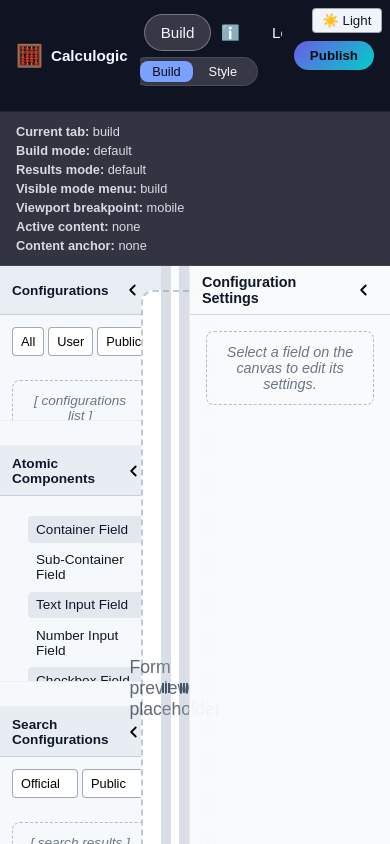
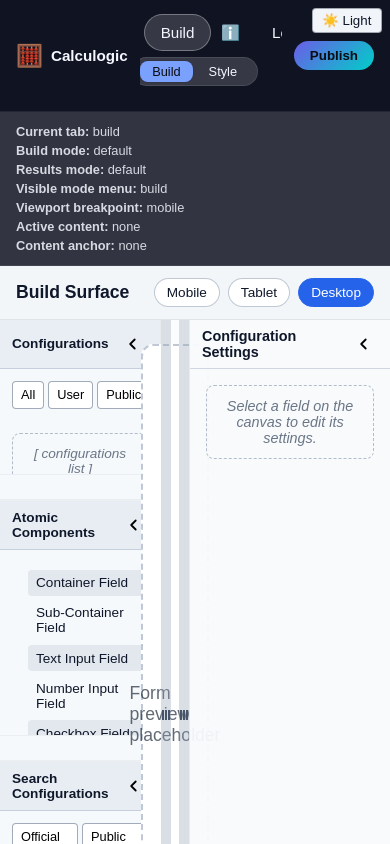
Before and after one commit to HCAToolkit/Calculogic_React_App, a React (Vite) app: page / in a window 390 px wide. Shown: the top 844 px of the page. Built offline with nearby package versions, Linux system fonts and the light colour scheme.

Commit message:
fix(build-surface): stabilize preview breakpoints and dark theme parity

```diff
--- a/src/tabs/build/BuildSurface.build.tsx
+++ b/src/tabs/build/BuildSurface.build.tsx
@@ -171,6 +171,7 @@
   sections,
   leftPanel,
   rightPanel,
+  previewBreakpoint,
 }: BuildSurfaceBindings) {
   // [3.2.3] cfg-buildSurface · Subcontainer · "Catalog Column"
   // Concern: Build · Parent: "Build Surface Layout" · Catalog: layout.column
@@ -205,7 +206,11 @@
   // Notes: Placeholder canvas for future form preview anchored to center panel IDs.
   const previewStage = (
     <main data-anchor={anchors.centerPanel}>
-      <div data-anchor={anchors.centerInner}>
+      <div
+        data-anchor={anchors.centerInner}
+        data-preview-breakpoint={previewBreakpoint.active}
+        style={{ width: previewBreakpoint.options.find(option => option.id === previewBreakpoint.active)?.width }}
+      >
         <p>Form preview placeholder</p>
       </div>
     </main>
@@ -260,6 +265,23 @@
 
   return (
     <div data-anchor={anchors.root}>
+      <div data-anchor="builder-header">
+        <h1>Build Surface</h1>
+        <div data-anchor="builder-tabs" role="group" aria-label="Preview breakpoint">
+          {previewBreakpoint.options.map(option => (
+            <button
+              key={option.id}
+              type="button"
+              data-active={previewBreakpoint.active === option.id ? 'true' : 'false'}
+              onClick={() => previewBreakpoint.select(option.id)}
+              aria-pressed={previewBreakpoint.active === option.id}
+              aria-label={`${option.label} preview`}
+            >
+              {option.label}
+            </button>
+          ))}
+        </div>
+      </div>
       <div data-anchor={anchors.layout}>
         {catalogColumn}
         {catalogGrip}
--- a/src/tabs/build/BuildSurface.logic.ts
+++ b/src/tabs/build/BuildSurface.logic.ts
@@ -99,18 +99,37 @@
   };
 }
 
+type PreviewBreakpointId = 'mobile' | 'tablet' | 'desktop';
+
+interface PreviewBreakpointOption {
+  id: PreviewBreakpointId;
+  label: string;
+  width: string;
+}
+
 export interface BuildSurfaceBindings {
   anchors: typeof BUILD_ANCHORS;
   sectionOrder: SectionId[];
   sections: Record<SectionId, SectionLogicBinding>;
   leftPanel: LeftPanelLogic;
   rightPanel: RightPanelLogic;
+  previewBreakpoint: {
+    active: PreviewBreakpointId;
+    options: PreviewBreakpointOption[];
+    select: (id: PreviewBreakpointId) => void;
+  };
 }
 
 const SECTION_ORDER: SectionId[] = [
   'configurations',
   'atomic-components',
   'search-configurations',
+];
+
+const PREVIEW_BREAKPOINT_OPTIONS: PreviewBreakpointOption[] = [
+  { id: 'mobile', label: 'Mobile', width: '390px' },
+  { id: 'tablet', label: 'Tablet', width: '768px' },
+  { id: 'desktop', label: 'Desktop', width: '100%' },
 ];
 
 export function clamp(value: number, min: number, max: number) {
@@ -424,6 +443,17 @@
 
   const leftPanel = useLeftPanelLogic();
   const rightPanel = useRightPanelLogic();
+  const [activePreviewBreakpoint, setActivePreviewBreakpoint] =
+    useState<PreviewBreakpointId>('desktop');
+
+  const previewBreakpoint = useMemo(
+    () => ({
+      active: activePreviewBreakpoint,
+      options: PREVIEW_BREAKPOINT_OPTIONS,
+      select: setActivePreviewBreakpoint,
+    }),
+    [activePreviewBreakpoint]
+  );
 
   return {
     anchors: BUILD_ANCHORS,
@@ -431,5 +461,6 @@
     sections,
     leftPanel,
     rightPanel,
+    previewBreakpoint,
   };
 }
--- a/src/tabs/build/BuildSurface.view.css
+++ b/src/tabs/build/BuildSurface.view.css
@@ -306,6 +306,8 @@
   align-items: center;
   justify-content: center;
   min-width: 0;
+  max-width: 100%;
+  transition: width 160ms ease;
 }
 
 /* [4.4.3] cfg-buildSurface · Primitive · "Preview Placeholder Text"
@@ -425,3 +427,70 @@
 [data-anchor^="builder-list-"] li:nth-child(odd) {
   background: rgba(148, 163, 184, 0.2);
 }
+
+/* [4.5.13] cfg-buildSurface · Primitive · "Dark Theme Parity"
+   Concern: BuildStyle · Parent: "Surface Chrome Styling" · Catalog: tokens.theme */
+body.dark [data-anchor="builder-root"] {
+  background: #0b1220;
+  color: #e2e8f0;
+}
+
+body.dark [data-anchor="builder-header"] {
+  background: rgba(15, 23, 42, 0.9);
+  border-bottom-color: rgba(148, 163, 184, 0.25);
+}
+
+body.dark [data-anchor="builder-header"] h1,
+body.dark [data-anchor^="builder-section-"] > header span,
+body.dark [data-anchor="builder-right-panel"] > header span {
+  color: #e2e8f0;
+}
+
+body.dark [data-anchor="builder-tabs"] button,
+body.dark [data-anchor^="builder-button-group-"] button {
+  background: #1e293b;
+  border-color: rgba(148, 163, 184, 0.45);
+  color: #e2e8f0;
+}
+
+body.dark [data-anchor="builder-left-panel"] {
+  background: rgba(15, 23, 42, 0.75);
+  border-right-color: rgba(148, 163, 184, 0.25);
+}
+
+body.dark [data-anchor^="builder-section-"] > header {
+  background: rgba(30, 41, 59, 0.85);
+  border-bottom-color: rgba(148, 163, 184, 0.3);
+}
+
+body.dark [data-anchor="builder-center-panel"] {
+  background: rgba(15, 23, 42, 0.55);
+}
+
+body.dark [data-anchor="builder-center-inner"] {
+  background: #111827;
+  border-color: rgba(96, 165, 250, 0.5);
+}
+
+body.dark [data-anchor="builder-center-inner"] p,
+body.dark [data-anchor="builder-right-content"],
+body.dark [data-anchor^="builder-placeholder-"] {
+  color: rgba(226, 232, 240, 0.85);
+}
+
+body.dark [data-anchor="builder-right-panel"] {
+  background: rgba(17, 24, 39, 0.95);
+  border-left-color: rgba(148, 163, 184, 0.25);
+}
+
+body.dark [data-anchor^="builder-section-grip"],
+body.dark [data-anchor="builder-left-grip"],
+body.dark [data-anchor="builder-right-grip"] {
+  background: rgba(71, 85, 105, 0.6);
+}
+
+body.dark [data-anchor^="builder-section-grip"]::before,
+body.dark [data-anchor="builder-left-grip"]::before,
+body.dark [data-anchor="builder-right-grip"]::before {
+  background-image: linear-gradient(#cbd5e1, #cbd5e1), linear-gradient(#cbd5e1, #cbd5e1), linear-gradient(#cbd5e1, #cbd5e1);
+}
```
Also changed, not shown: doc/nl-config/cfg-buildSurface.md (+7 -0 lines).
